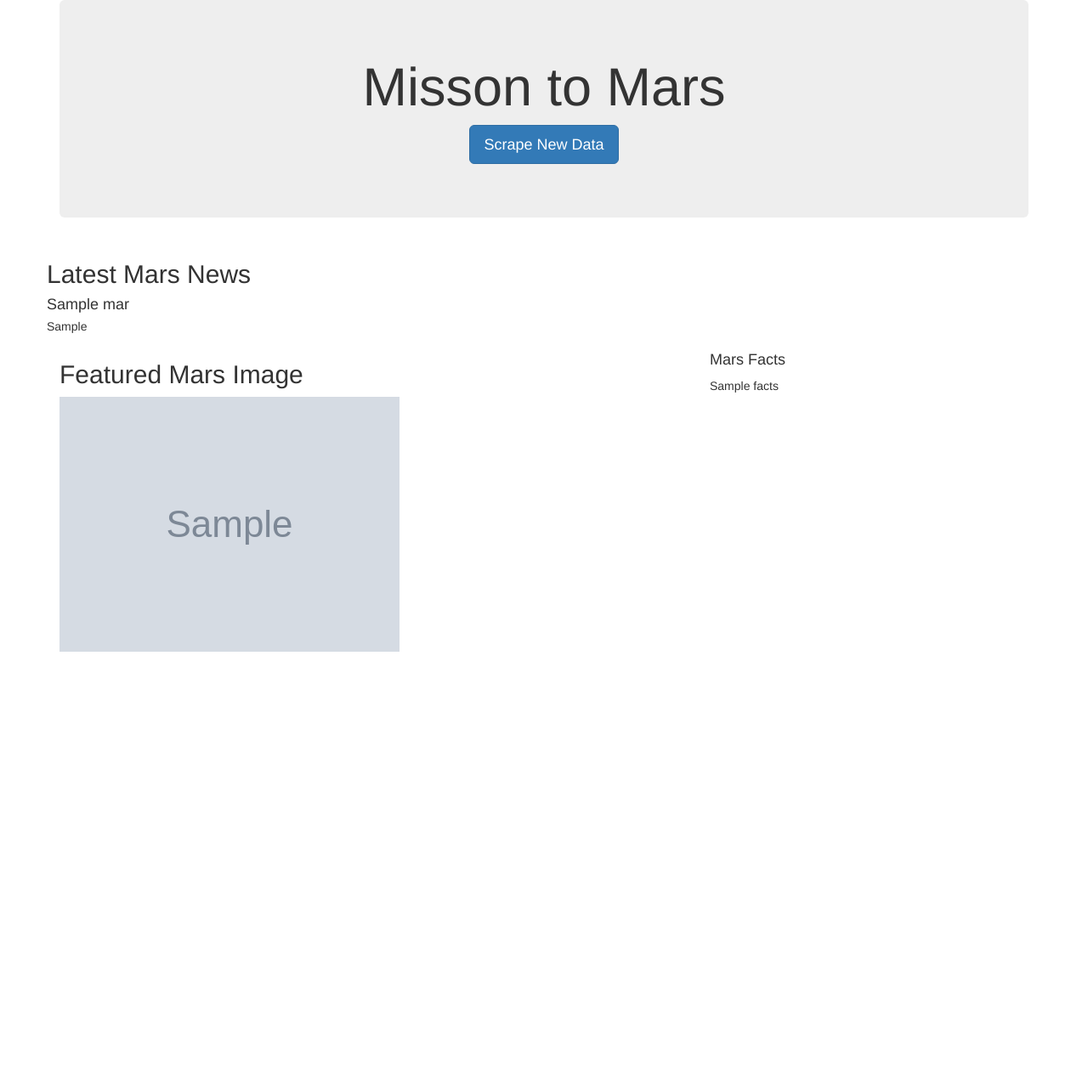
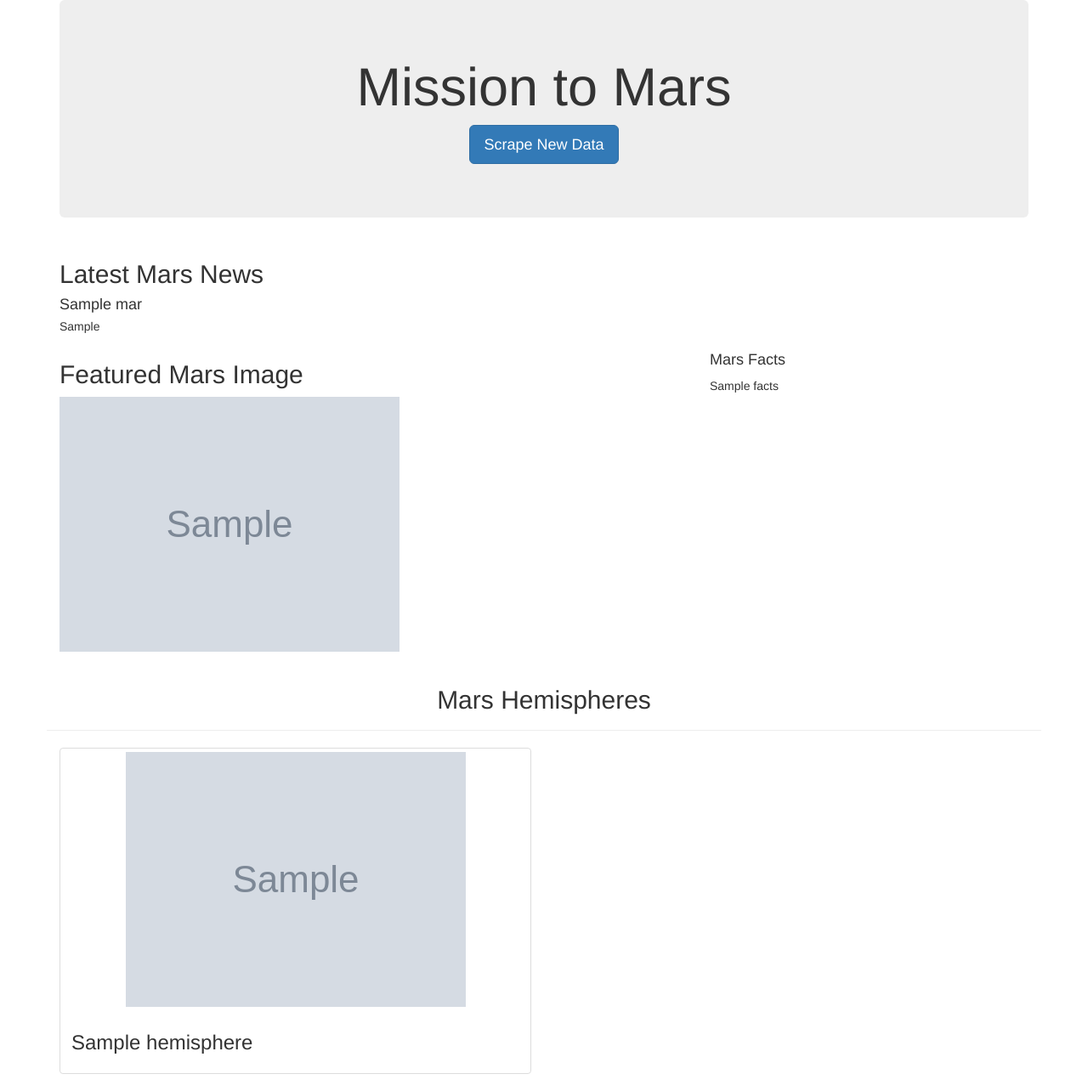
Before and after one commit to jnels4/mission_to_mars, a Flask app: page / in a window 1280 px wide. Shown: the whole page at 85% size. Before the commit the page ends 767 px from the top, so only its background shows below. Run offline with Flask 2, Linux system fonts and the light colour scheme; grey boxes marked "Sample" are stand-in pictures; a database or web service that is not in the repository returns one stand-in record (values such as "Sample title"); some libraries are stand-ins or nearby versions.

Commit message:
adding code to parse full image hemispheres

```diff
--- a/templates/index.html
+++ b/templates/index.html
@@ -1,9 +1,9 @@
 <!DOCTYPE html>
 <html lang="en">
   <head>
-    <meta charset="UTF-8">
-    <meta http-equiv="X-UA-Compatible" content="IE=edge">
-    <meta name="viewport" content="width=device-width, initial-scale=1.0">
+    <meta charset="UTF-8" />
+    <meta name="viewport" content="width=device-width, initial-scale=1.0" />
+    <meta http-equiv="X-UA-Compatible" content="ie=edge" />
     <title>Mission to Mars</title>
     <link
       rel="stylesheet"
@@ -11,40 +11,66 @@
     />
   </head>
   <body>
-    <div class = "container">
-        <div class = "jumbotron text-center">
-            <h1> Misson to Mars </h1>
+    <div class="container">
+      <!-- Add Jumbotron to Header -->
+      <div class="jumbotron text-center">
+        <h1>Mission to Mars</h1>
+        <!-- Add a button to activate scraping script -->
         <p><a class="btn btn-primary btn-lg" href="/scrape" role="button">Scrape New Data</a></p>
       </div>
-        <!-- Mars News -->
-        <div class = "row" id="mars-news">
-            <div class="cold-md-12">
+
+      <!-- Add section for Mars News -->
+      <div class="row" id="mars-news">
+        <div class="col-md-12">
           <div class="media">
             <div class="media-body">
               <h2>Latest Mars News</h2>
-                        <h4 class="media-heading">{{mars.news_title}}</h4>
+              <h4 class="media-heading">{{ mars.news_title }}</h4>
               <p>{{ mars.news_paragraph }}</p>
             </div>
           </div>
-
         </div>
       </div>
-        <!-- Featured Image -->
-        <!-- First Level -->
+
+      <!-- Section for Featured Image and Facts table -->
       <div class="row" id="mars-featured-image">
         <div class="col-md-8">
-                <h2> Featured Mars Image </h2>
-                <img src = "{{ mars.featured_image }}" class="img-responsive" alt="Responsive image" />
+          <h2>Featured Mars Image</h2>
 
+          <!-- if images is False/None/non-existent, then default to error message -->
+          <img
+            src="{{mars.featured_image | default('static/images/error.png', true) }}"
+            class="img-responsive"
+            alt="Responsive image"
+          />
         </div>
+
         <div class="col-md-4">
+          <!-- Mars Facts -->
           <div class="row" id="mars-facts">
             <h4>Mars Facts</h4>
             {{ mars.facts | safe }}
           </div>
         </div>
       </div>
+
+      <!-- Section for Mars Hemispheres -->
+      <div class="row" id="mars-hemispheres">
+        <div class="page-header">
+          <h2 class="text-center">Mars Hemispheres</h2>
         </div>
 
+        {% for hemisphere in mars.hemispheres %}
+        <div class="col-md-6">
+          <div class="thumbnail">
+            <img src="{{hemisphere.img_url | default('static/images/error.png', true)}}" alt="...">
+            <div class="caption">
+              <h3>{{hemisphere.title}}</h3>
+            </div>
+          </div>
+        </div>
+        {% endfor %}
+      </div>
+    </div>
   </body>
 </html>
```
Also changed, not shown: templates/indexOG.html (added, +50 -0 lines), 1 other file. Lines whose indentation alone changed are shown as unchanged.
